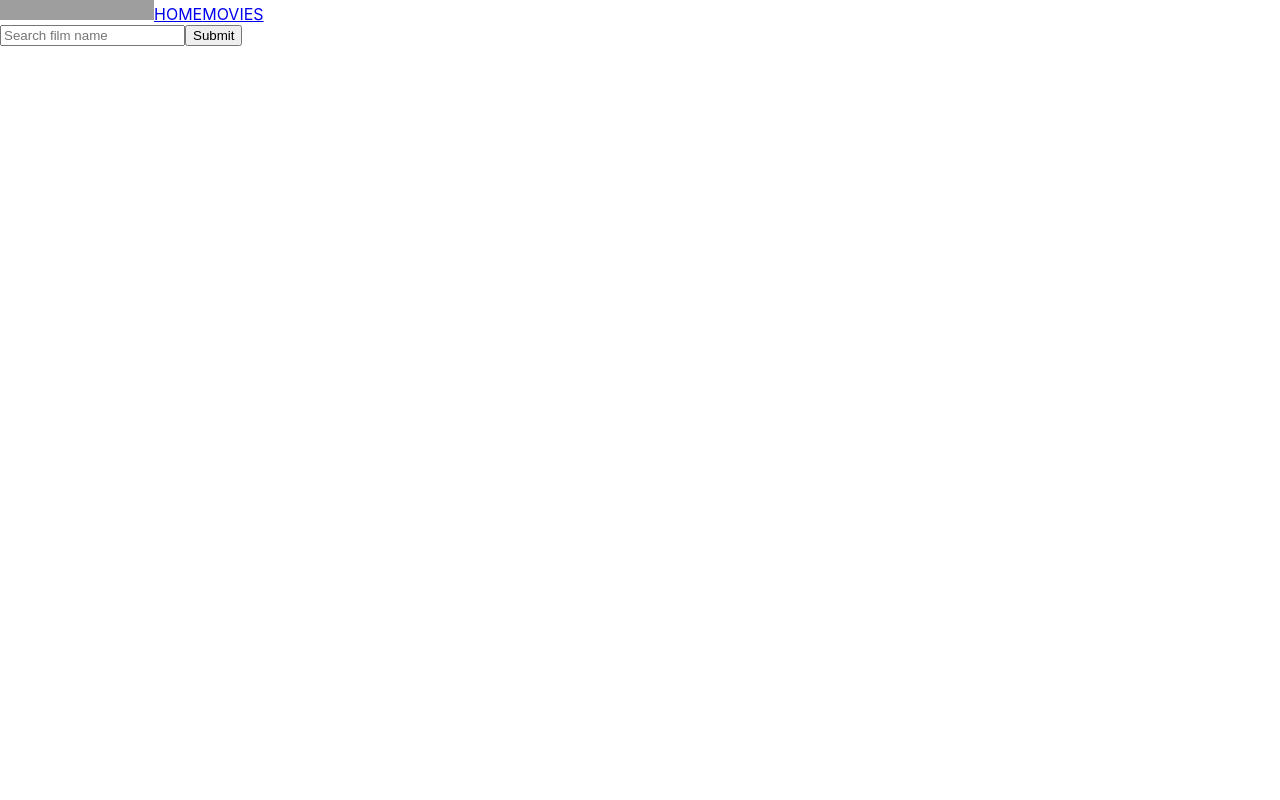
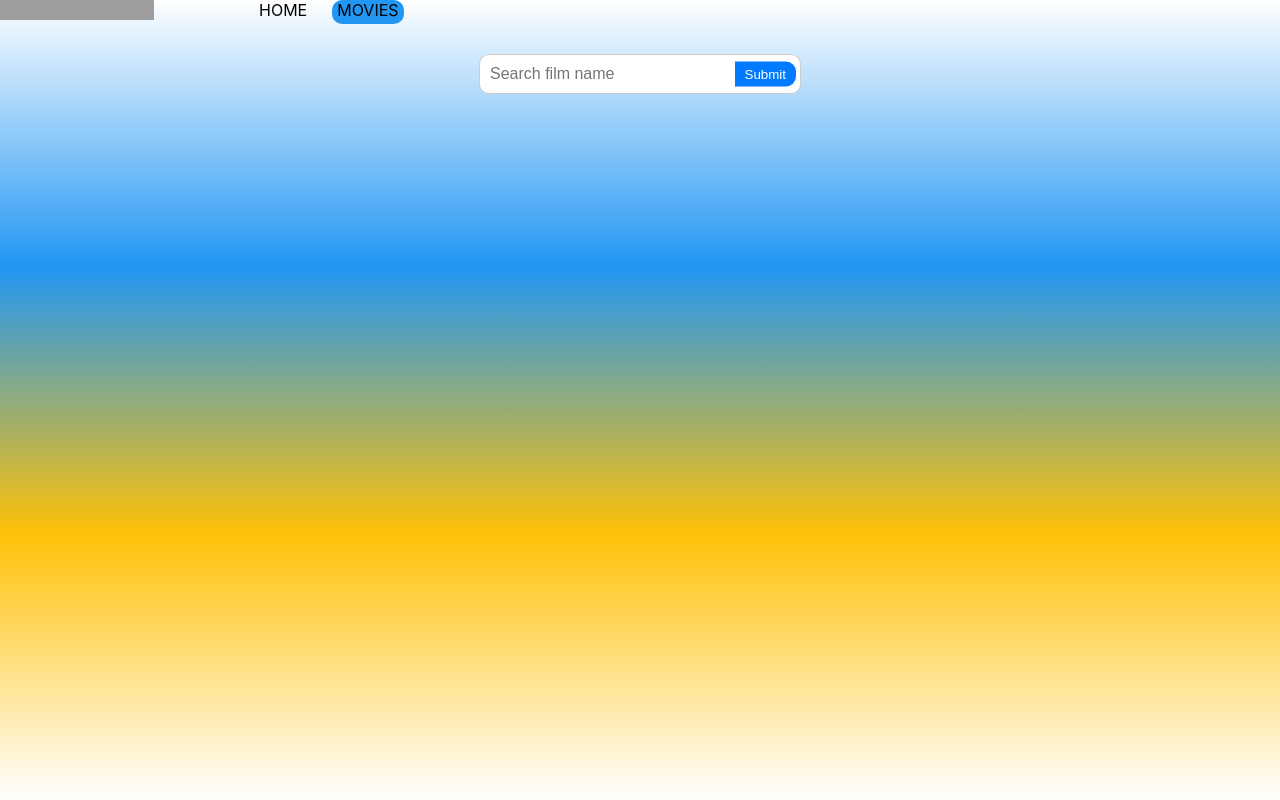
Before and after one commit to OleksandrSHAR/goit-react-hw-05-movies, a React (Create React App) app: page /goit-react-hw-05-movies/movies in a window 1280 px wide. Built offline with nearby package versions, Linux system fonts and the light colour scheme; no server answers; grey boxes are pictures that could not be loaded.

Commit message:
stail-corect

```diff
--- a/src/Pages/FilmList/FilmList.style.jsx
+++ b/src/Pages/FilmList/FilmList.style.jsx
@@ -1,6 +1,7 @@
 import styled from 'styled-components';
 export const FilmItem = styled.li`
   display: flex;
+  width: 300px;
   flex-wrap: wrap;
   border: solid;
   :hover {
--- a/src/Pages/Home/Home.style.jsx
+++ b/src/Pages/Home/Home.style.jsx
@@ -2,5 +2,6 @@ import styled from 'styled-components';
 export const FilmWrap = styled.ul`
   display: flex;
   flex-wrap: wrap;
+  width: 1280px;
   gap: 20px;
 `;
--- a/src/Pages/Movie/Movie.jsx
+++ b/src/Pages/Movie/Movie.jsx
@@ -2,8 +2,9 @@ import React, { useEffect, useState } from 'react';
 import { getSearchMovie } from 'components/Api/Api';
 import { useSearchParams } from 'react-router-dom';
 import { FilmList } from 'Pages/FilmList/FilmList';
-import { FilmWrap } from './Movie.style';
+import { FilmWrap, Wrap, Input, Button, InputContainer } from './Movie.style';
 import toast from 'react-hot-toast';
+
 const Movies = () => {
   const [input, setInput] = useState('');
   const [movies, setMovies] = useState([]);
@@ -34,19 +35,21 @@ const Movies = () => {
 
     setSearchParams({ query: e.target.elements.search.value });
 
-    console.log(e.target.elements.search.value);
+    setInput('');
   };
   return (
-    <div>
+    <Wrap>
       <form onSubmit={onSubmit}>
-        <input
+        <InputContainer>
+          <Input
             onChange={onInput}
             value={input}
             name="search"
             type="text"
             placeholder="Search film name"
           />
-        <button type="submit">Submit</button>
+          <Button type="submit">Submit</Button>
+        </InputContainer>
       </form>
 
       <div>
@@ -54,7 +57,7 @@ const Movies = () => {
           {movies.length > 0 && <FilmList movie={movies} movQuery={movQuery} />}
         </FilmWrap>
       </div>
-    </div>
+    </Wrap>
   );
 };
 export default Movies;
--- a/src/Pages/Movie/Movie.style.jsx
+++ b/src/Pages/Movie/Movie.style.jsx
@@ -1,6 +1,36 @@
 import styled from 'styled-components';
 export const FilmWrap = styled.ul`
+  margin-top: 30px;
   display: flex;
   flex-wrap: wrap;
+  width: 1280px;
   gap: 20px;
 `;
+export const Wrap = styled.div`
+  display: flex;
+  flex-direction: column;
+  justify-content: center;
+  align-items: center;
+`;
+export const InputContainer = styled.div`
+  position: relative;
+`;
+export const Input = styled.input`
+  border: 1px solid #ccc;
+  border-radius: 10px;
+  padding: 10px;
+  font-size: 16px;
+  width: 300px;
+`;
+export const Button = styled.button`
+  position: absolute;
+  right: 5px;
+  top: 50%;
+  transform: translateY(-50%);
+  background-color: #007bff;
+  color: white;
+  border: none;
+  padding: 5px 10px;
+  border-radius: 0 10px 10px 0;
+  cursor: pointer;
+`;
--- a/src/components/Header/Header.jsx
+++ b/src/components/Header/Header.jsx
@@ -1,8 +1,17 @@
 import { Suspense } from 'react';
 import { NavLink, Outlet } from 'react-router-dom';
+import {
+  HeaderWrap,
+  PageWrap,
+  Wrap,
+  StyledNavLink,
+  Home,
+  Movies,
+} from './Header.style';
 const Header = () => {
   return (
-    <>
+    <Wrap>
+      <HeaderWrap>
         <NavLink to={'/'}>
           <img
             width="154"
@@ -11,16 +20,21 @@ const Header = () => {
             alt="logo"
           />
         </NavLink>
-      <NavLink to={'/'} end>
-        HOME
-      </NavLink>
-      <NavLink to={'/movies'}>MOVIES</NavLink>
+        <PageWrap>
+          <StyledNavLink to={'/'} end>
+            <Home>HOME</Home>
+          </StyledNavLink>
+          <StyledNavLink to={'/movies'}>
+            <Movies>MOVIES</Movies>
+          </StyledNavLink>
+        </PageWrap>
+      </HeaderWrap>
       <div>
         <Suspense>
           <Outlet />
         </Suspense>
       </div>
-    </>
+    </Wrap>
   );
 };
 export default Header;
--- /dev/null
+++ b/src/components/Header/Header.style.jsx
@@ -0,0 +1,33 @@
+import styled from 'styled-components';
+import { NavLink } from 'react-router-dom';
+export const HeaderWrap = styled.div`
+  display: flex;
+  width: 1280px;
+  gap: 100px;
+  margin-bottom: 30px;
+`;
+export const PageWrap = styled.div`
+  display: flex;
+  gap: 20px;
+`;
+export const Wrap = styled.div`
+  background: linear-gradient(to bottom, #ffffff, #2196f3, #ffc107, #ffffff);
+  min-height: 100vh;
+  display: flex;
+  flex-direction: column;
+
+  align-items: center;
+`;
+export const Home = styled.div``;
+export const Movies = styled.div``;
+export const StyledNavLink = styled(NavLink)`
+  text-decoration: none;
+  padding-left: 5px;
+  padding-right: 5px;
+  color: black;
+
+  &.active {
+    background-color: #2196f3;
+    border-radius: 10px;
+  }
+`;
```
Lines whose indentation alone changed are shown as unchanged.
